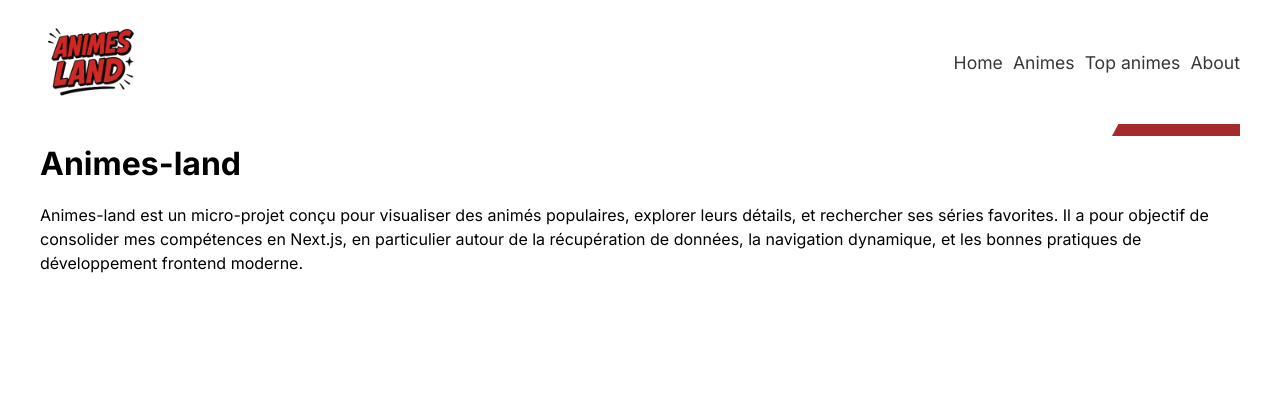
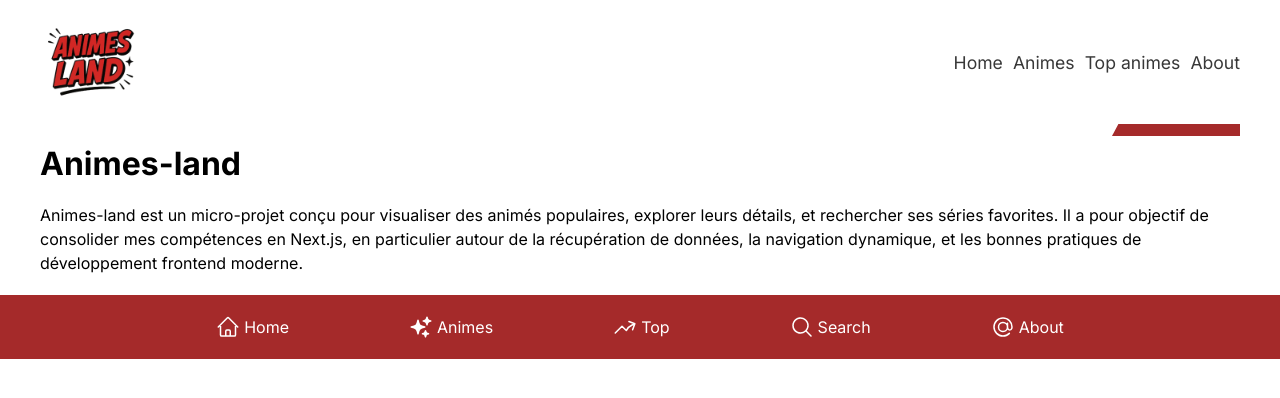
Before and after one commit to NanmegniNgassam/animes-land, a Next.js app: page / in a window 1280 px wide. Shown: the top 398 px of the page. Built offline with nearby package versions, Linux system fonts and the light colour scheme.

Commit message:
Dev: Shipping Bare-Footer component

```diff
--- /dev/null
+++ b/src/app/components/footer/Footer.tsx
@@ -0,0 +1,35 @@
+import { ArrowTrendingUpIcon, HomeIcon, InformationCircleIcon } from "@heroicons/react/24/outline";
+import { SparklesIcon, MagnifyingGlassIcon, AtSymbolIcon } from "@heroicons/react/24/solid";
+import styles from './footer.module.css'
+import Link from "next/link";
+
+const Footer = () => {
+  return (
+    <div className={styles.footerContainer}>
+      <div className={styles.linksWrapper}>
+        <Link href="/">
+          <HomeIcon width={24} color='white' />
+          <span>Home</span>
+        </Link>
+        <Link href="/animes">
+          <SparklesIcon width={24} color='white' />
+          <span>Animes</span>
+        </Link>
+        <Link href="top">
+          <ArrowTrendingUpIcon width={24} color='white' />
+          <span>Top</span>
+        </Link>
+        <Link href="/search">
+          <MagnifyingGlassIcon width={24} color='white' />
+          <span>Search</span>
+        </Link>
+        <Link href="/about">
+          <AtSymbolIcon width={24} color='white' />
+          <span>About</span>
+        </Link>
+      </div>
+    </div>
+  );
+}
+
+export default Footer;
--- /dev/null
+++ b/src/app/components/footer/footer.module.css
@@ -0,0 +1,21 @@
+.footerContainer {
+  display: flex;
+  flex-direction: column;
+  gap: 20px;
+  padding: 20px 40px;
+  background-color: brown;
+}
+
+.footerContainer .linksWrapper {
+  display: flex;
+  list-style-type: none;
+  gap: 120px;
+  width: fit-content;
+  margin: 0 auto;
+}
+.linksWrapper a {
+  display: flex;
+  align-items: center;
+  color: white;
+  gap: 4px;
+}
--- a/src/app/layout.tsx
+++ b/src/app/layout.tsx
@@ -2,6 +2,7 @@ import type { Metadata } from 'next'
 import { Inter } from 'next/font/google'
 import './globals.css'
 import Header from './components/header/Header'
+import Footer from './components/footer/Footer'
 
 const inter = Inter({ subsets: ['latin'] })
 
@@ -23,6 +24,7 @@ export default function RootLayout({
       <body className={inter.className}>
         <Header />
         {children}
+        <Footer />
       </body>
     </html>
   )
```
Also changed, not shown: package.json (+5 -4 lines), 1 other file (tests, documents, lock files or other folders).
